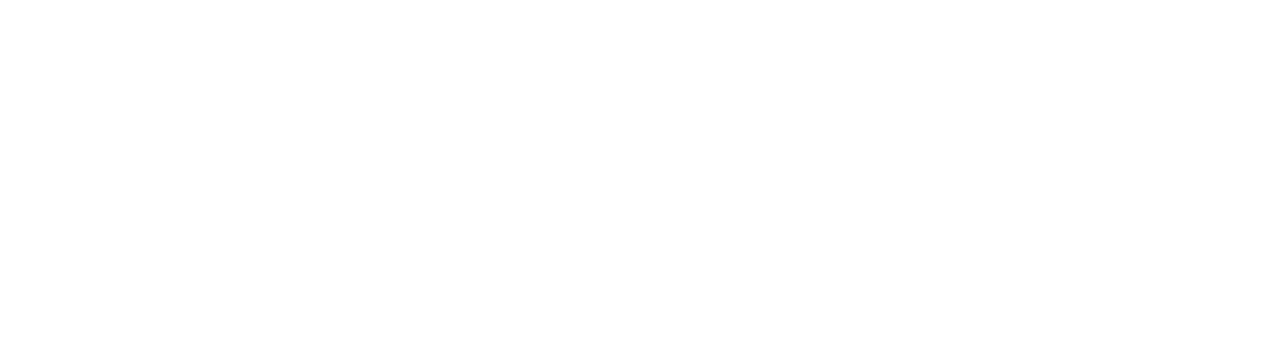
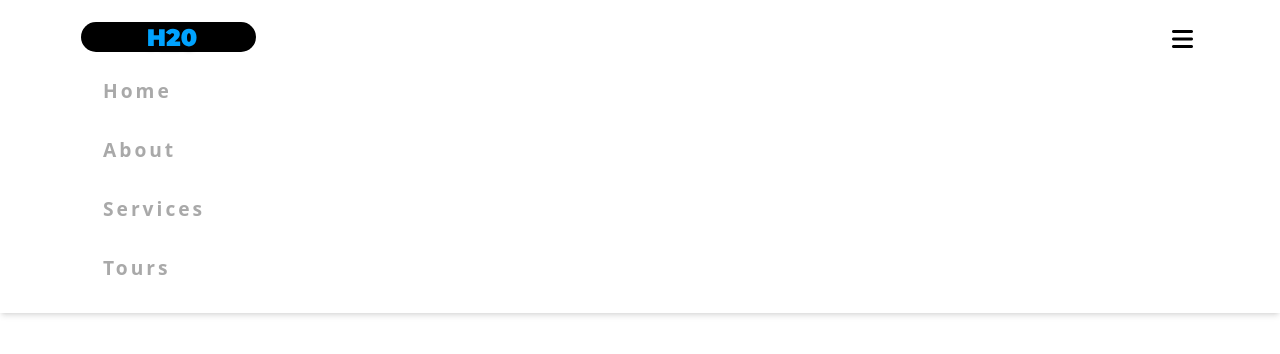
Before and after one commit to sun-n-y/scroll, a plain HTML site: page index.html in a window 1280 px wide. Drawn offline with Linux system fonts and the light colour scheme.

Commit message:
add scroll navbar html css

```diff
--- a/index.html
+++ b/index.html
@@ -12,6 +12,22 @@
 </head>
 
 <body>
+    <nav class="navbar" id="home">
+        <div class="nav-center">
+            <div class="nav-header">
+                <img src="logo.svg" class="nav-logo">
+                <button class="nav-btn">
+                    <i class="fa-solid fa-bars"></i>
+                </button>
+            </div>
+            <ul class="links">
+                <li><a href="#home">home</a></li>
+                <li><a href="#about">about</a></li>
+                <li><a href="#services">services</a></li>
+                <li><a href="#tours">tours</a></li>
+            </ul>
+        </div>
+    </nav>
     <script src="app.js"></script>
 </body>
 
--- a/style.css
+++ b/style.css
@@ -0,0 +1,60 @@
+* {
+    margin: 0;
+    padding: 0;
+    box-sizing: border-box;
+    /* scroll-behavior: smooth; */
+    font-family: system-ui, -apple-system, BlinkMacSystemFont, 'Segoe UI', Roboto, Oxygen, Ubuntu, Cantarell, 'Open Sans', 'Helvetica Neue', sans-serif;
+}
+
+
+ul {
+    list-style-type: none;
+    padding: 0;
+    margin: 0;
+}
+
+ul li a {
+    display: block;
+    text-decoration: none;
+    color: darkgray;
+    font-weight: bold;
+    text-transform: capitalize;
+    padding: 1rem 2rem;
+    font-size: 1.2rem;
+    letter-spacing: 3px;
+    transition: all 1s ease;
+}
+
+ul li a:hover {
+    color: black;
+}
+
+.navbar {
+    background-color: white;
+    box-shadow: 0 4px 6px -1px rgb(0 0 0 / 0.1), 0 2px 4px -2px rgb(0 0 0 / 0.1);
+}
+
+.nav-center {
+    max-width: 1170px;
+    margin: 0 auto;
+    padding: 1rem;
+}
+
+.nav-header {
+    display: flex;
+    justify-content: space-between;
+    align-items: center;
+}
+
+.nav-btn {
+    background-color: transparent;
+    border: none;
+    font-size: 1.5rem;
+    margin-right: 1rem;
+    transition: all .5s ease;
+    cursor: pointer;
+}
+
+.nav-btn:hover {
+    color: blue;
+}
```
Also changed, not shown: logo.svg (added).
